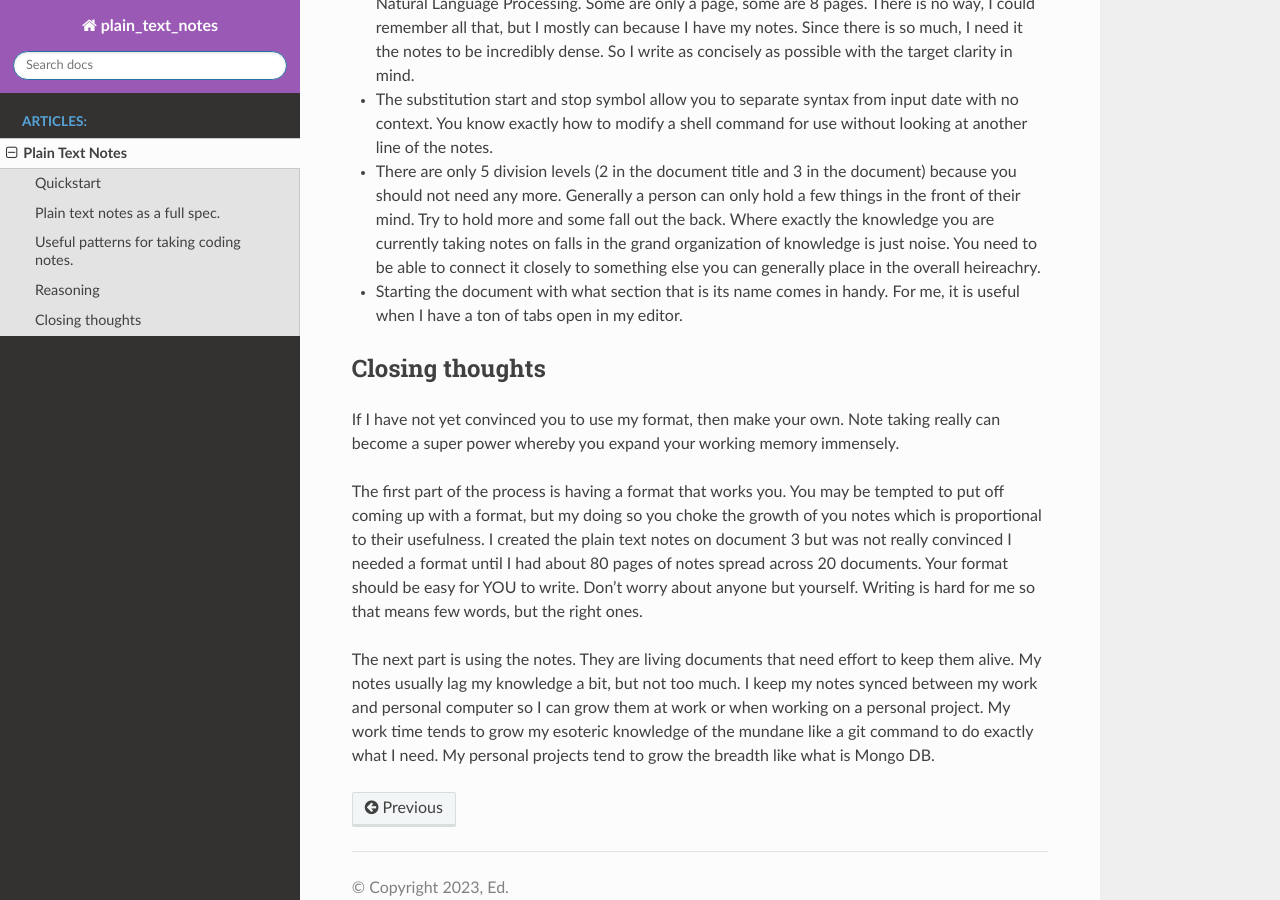
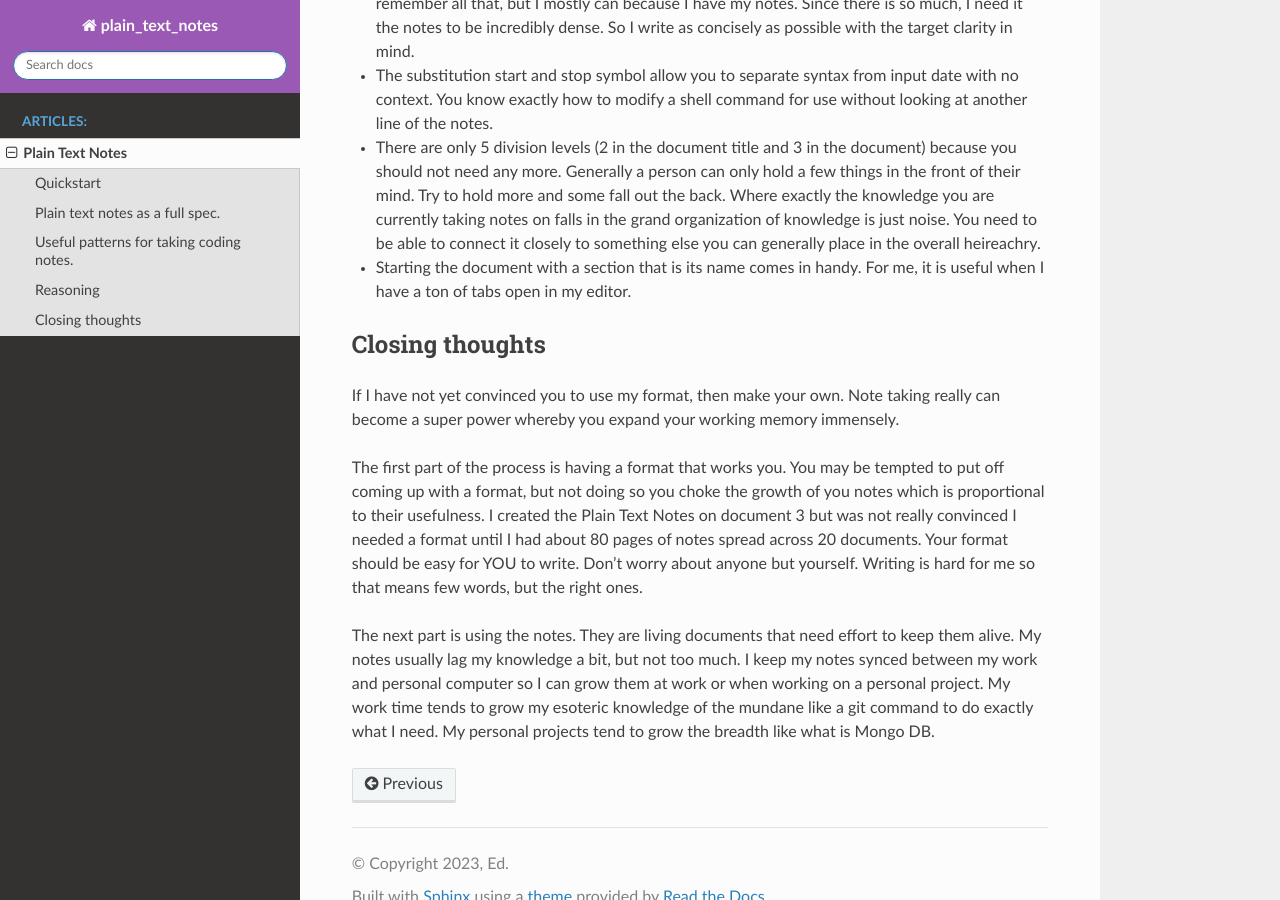
Before and after one commit to Rowlando13/plain-text-notes, a Sphinx documentation site: the page built from docs/source/general/plain_text_notes.rst, in a window 1280 px wide and 900 px high, scrolled down 3229 px. Built offline with Sphinx 7.4.7 and the Read the Docs theme 2.0.0, drawn with Linux system fonts in a browser that asks for light colours; some of the changed text lies outside the part shown.

Commit message:
Rewrite a few sections.

```diff
--- a/docs/source/general/plain_text_notes.rst
+++ b/docs/source/general/plain_text_notes.rst
@@ -59,7 +59,7 @@
 
 You should also feel that the writing is not be perfectly clear to you. You want to write the minimum amount so that YOU can look back at it in 3-6 months and know exactly what you meant.
 
-You should also see the reason for the 80 character soft limit. If it does not kill you to keep it to 80 characters, then it much nicer to read. When I was first learning what exactly a commit was doing, I could not fit it in 80 characters. That is fine. See the line that starts: commit -m "<My Django Girls app, first commit>" ...
+You should also see a reason for the 80 character soft limit. It is much nicer to read. Putting the character limit forces you to write with fewer words and break up complex statements into simpler ones. The character limit is soft because sometimes it's more trouble than it's worth.
 
 Plain text notes as a full spec.
 -----------------------------------
@@ -125,12 +125,12 @@
 *  When I write notes, I target myself three to six months in the future. If I have not thought about something for a while I like to be able to pick back up right where I left off. Your memory is only so good. As of Summer 2023, I have 78 documents on things as mundane as git or as unusual as notes on Attention is All You Need, the paper that sparked the Transformer architecture for Natural Language Processing. Some are only a page, some are 8 pages. There is no way, I could remember all that, but I mostly can because I have my notes. Since there is so much, I need it the notes to be incredibly dense. So I write as concisely as possible with the target clarity in mind.
 *  The substitution start and stop symbol allow you to separate syntax from input date with no context. You know exactly how to modify a shell command for use without looking at another line of the notes.
 *  There are only 5 division levels (2 in the document title and 3 in the document) because you should not need any more. Generally a person can only hold a few things in the front of their mind. Try to hold more and some fall out the back. Where exactly the knowledge you are currently taking notes on falls in the grand organization of knowledge is just noise. You need to be able to connect it closely to something else you can generally place in the overall heireachry.
-*  Starting the document with what section that is its name comes in handy. For me, it is useful when I have a ton of tabs open in my editor.
+*  Starting the document with a section that is its name comes in handy. For me, it is useful when I have a ton of tabs open in my editor.
 
 Closing thoughts
 ---------------------
 If I have not yet convinced you to use my format, then make your own. Note taking really can become a super power whereby you expand your working memory immensely.
 
-The first part of the process is having a format that works you. You may be tempted to put off coming up with a format, but my doing so you choke the growth of you notes which is proportional to their usefulness. I created the plain text notes on document 3 but  was not really convinced I needed a format until I had about 80 pages of notes spread across 20 documents. Your format should be easy for YOU to write. Don't worry about anyone but yourself. Writing is hard for me so that means few words, but the right ones.
+The first part of the process is having a format that works you. You may be tempted to put off coming up with a format, but not doing so you choke the growth of you notes which is proportional to their usefulness. I created the Plain Text Notes on document 3 but  was not really convinced I needed a format until I had about 80 pages of notes spread across 20 documents. Your format should be easy for YOU to write. Don't worry about anyone but yourself. Writing is hard for me so that means few words, but the right ones.
 
 The next part is using the notes. They are living documents that need effort to keep them alive. My notes usually lag my knowledge a bit, but not too much. I keep my notes synced between my work and personal computer so I can grow them at work or when working on a personal project. My work time tends to grow my esoteric knowledge of the mundane like a git command to do exactly what I need. My personal projects tend to grow the breadth like what is Mongo DB.
```
